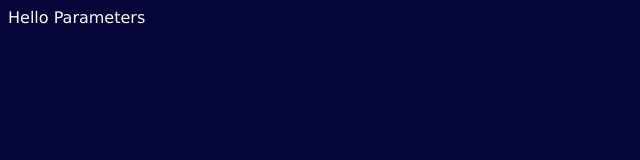
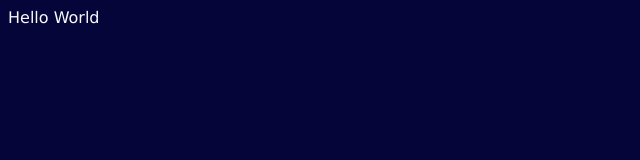
Before and after one commit to Bruno-Goodrich/create-react-starter, a React (Vite) app: page / in a window 1280 px wide. Shown: the top 160 px of the page, without its empty margins (0-640 px from the left). Built offline with nearby package versions, Linux system fonts and the light colour scheme.

Commit message:
++citations

```diff
--- a/index.html
+++ b/index.html
@@ -7,6 +7,11 @@
     <title>My Create Task</title>
   </head>
   <body>
+    <!--
+      This HTML Template consists of generic React starter code which is standard
+      "boilerplate" from the React Team and provided by my teacher.
+      Student code will be in App.jsx
+    -->
     <div id="root"></div>
     <script type="module" src="/src/index.jsx"></script>
  </body>
--- a/src/App.css
+++ b/src/App.css
@@ -1,5 +1,7 @@
+/* Starter Code for a simple App */
 body {
     background-color: #05053a;
     color: #fafaff;
     font-family: Verdana, Geneva, Tahoma, sans-serif;
 }
+/* End starter code */
--- a/src/App.jsx
+++ b/src/App.jsx
@@ -1,10 +1,15 @@
 import './App.css'
+
 
 const App = () => {
 
   return (
+
     <main>
-      Hello Parameters
+      {/* Starter Code provided by teacher
+          -- you can remove this once you've updated this file
+       */}
+      Hello World
     </main>
   )
 }
```
Also changed, not shown: src/index.jsx (+11 -0 lines).
